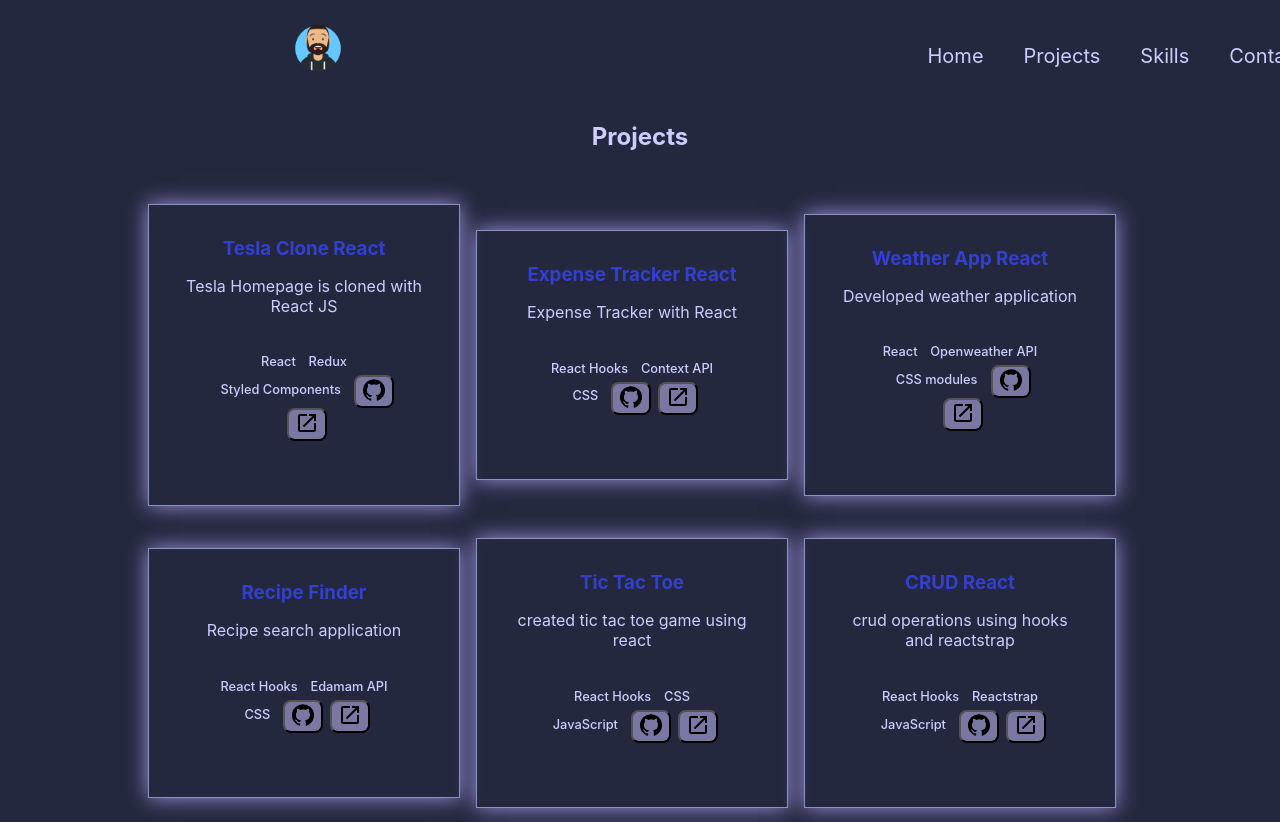
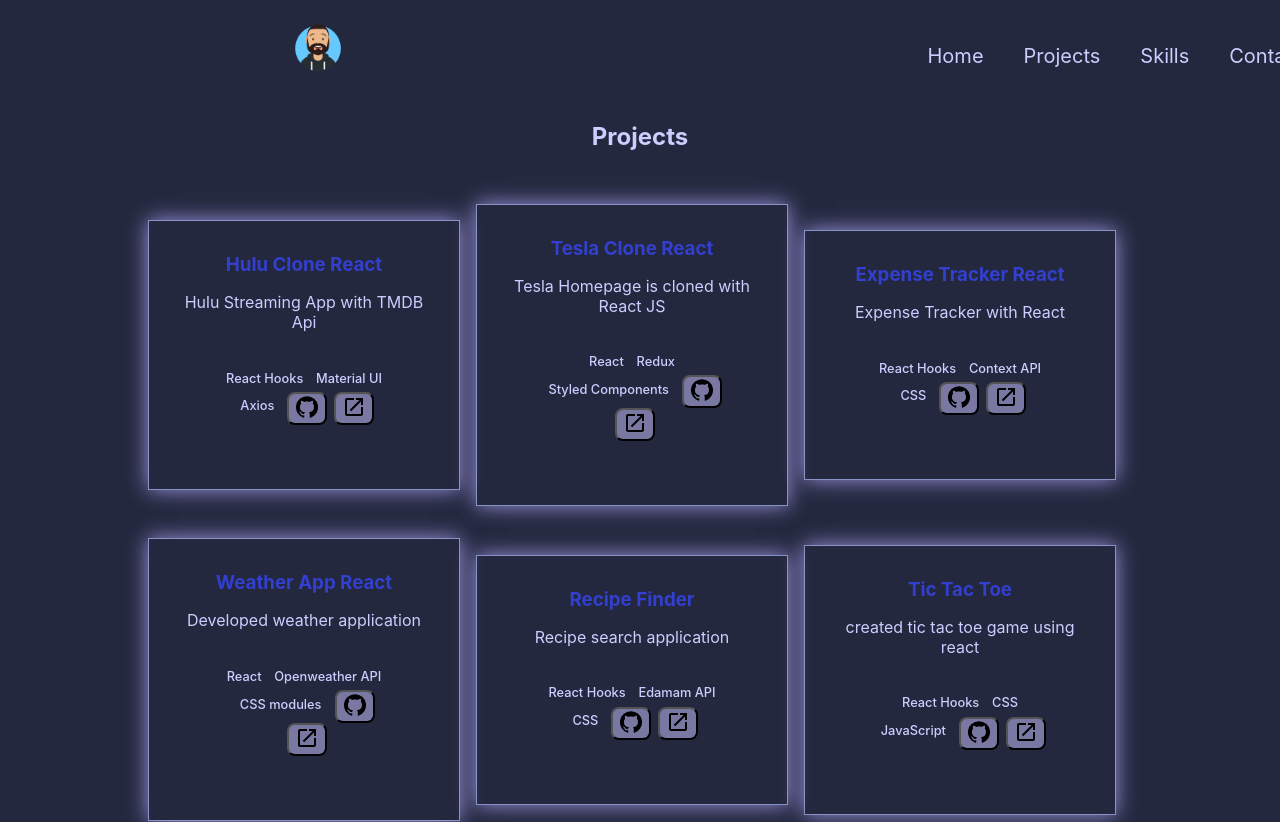
Before and after one commit to vinaykumar785557/portfolio-react, a React (Create React App) app: page /projects in a window 1280 px wide. Shown: the top 822 px of the page. Built offline with nearby package versions, Linux system fonts and the light colour scheme.

Commit message:
added new project under projects page(hulu-clone)

```diff
--- a/src/data.js
+++ b/src/data.js
@@ -15,6 +15,12 @@
 };
 
 const projects = [
+	{
+		name: 'Hulu Clone React',
+		description: 'Hulu Streaming App with TMDB Api',
+		stack: ['React Hooks', 'Material UI', 'Axios'],
+		sourceCode: 'https://github.com/vinaykumar785557/hulu-clone-react',
+	},
 	{
 		name: 'Tesla Clone React',
 		description: 'Tesla Homepage is cloned with React JS',
```
